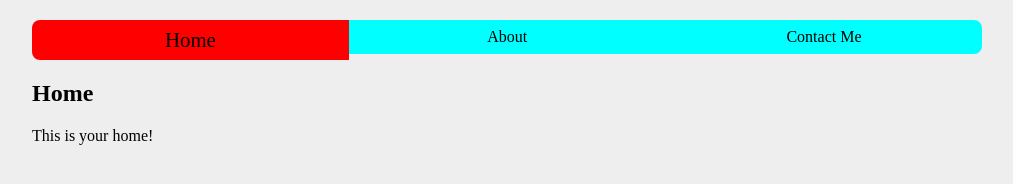
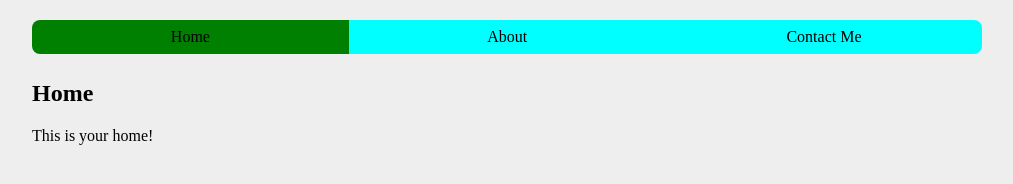
Before and after one commit to zenzerophotos/css_fixins, a website: page html/index.html in a window 1280 px wide. In both pictures the pointer is over the link "Home". Shown: the whole page, without its empty margins (128-1141 px from the left). Drawn offline with Linux system fonts and the light colour scheme.

Commit message:
fixed it

```diff
--- a/html/index.html
+++ b/html/index.html
@@ -41,8 +41,8 @@
     }
 
     nav#navbar ul li a:hover {
-      background-color: red;
-      font-size: 1.3em;
+      background-color:green;
+      font-size: 1em;
     }
 
     nav#navbar ul li:first-child a {
```
Also changed, not shown: html/about.html (+2 -2 lines).
